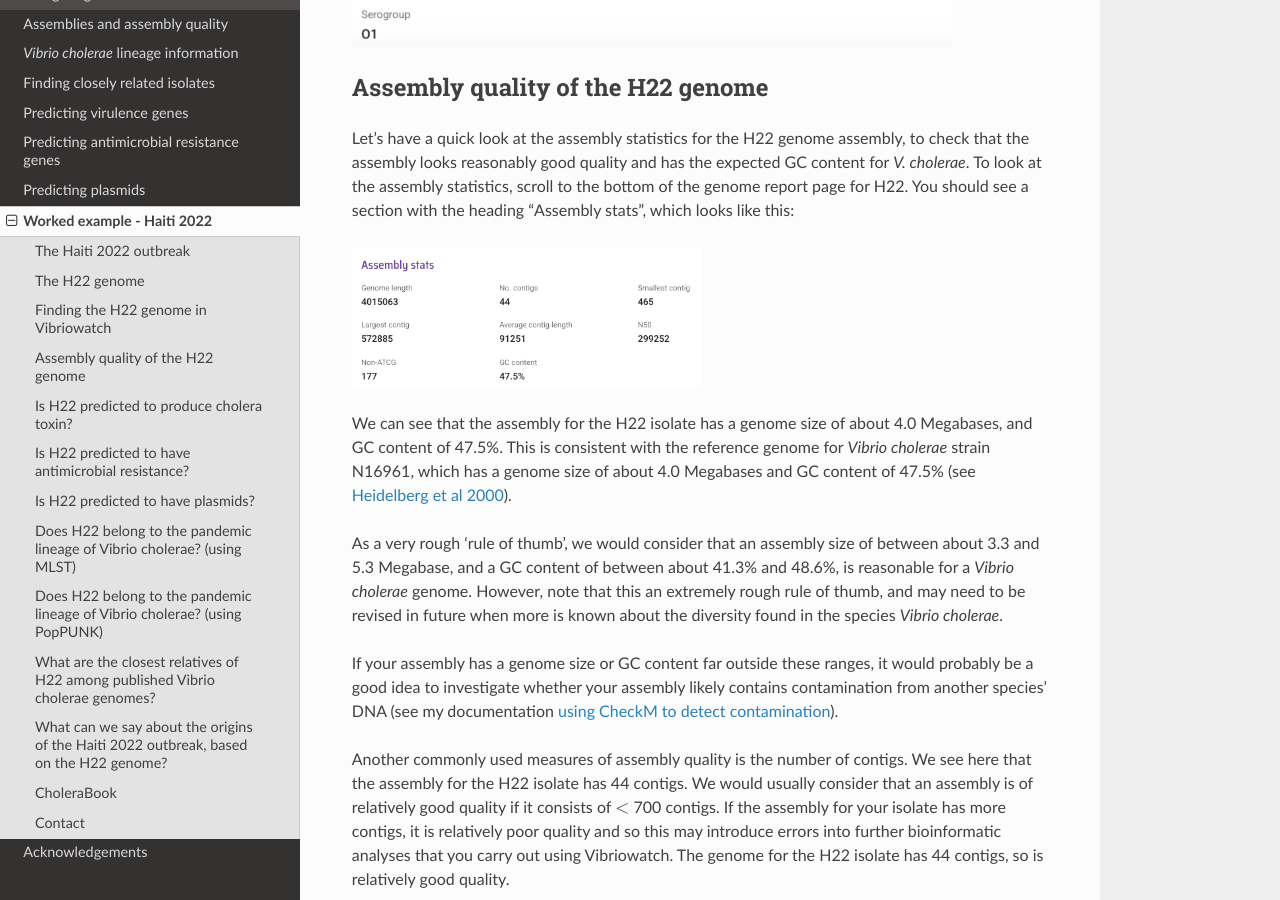
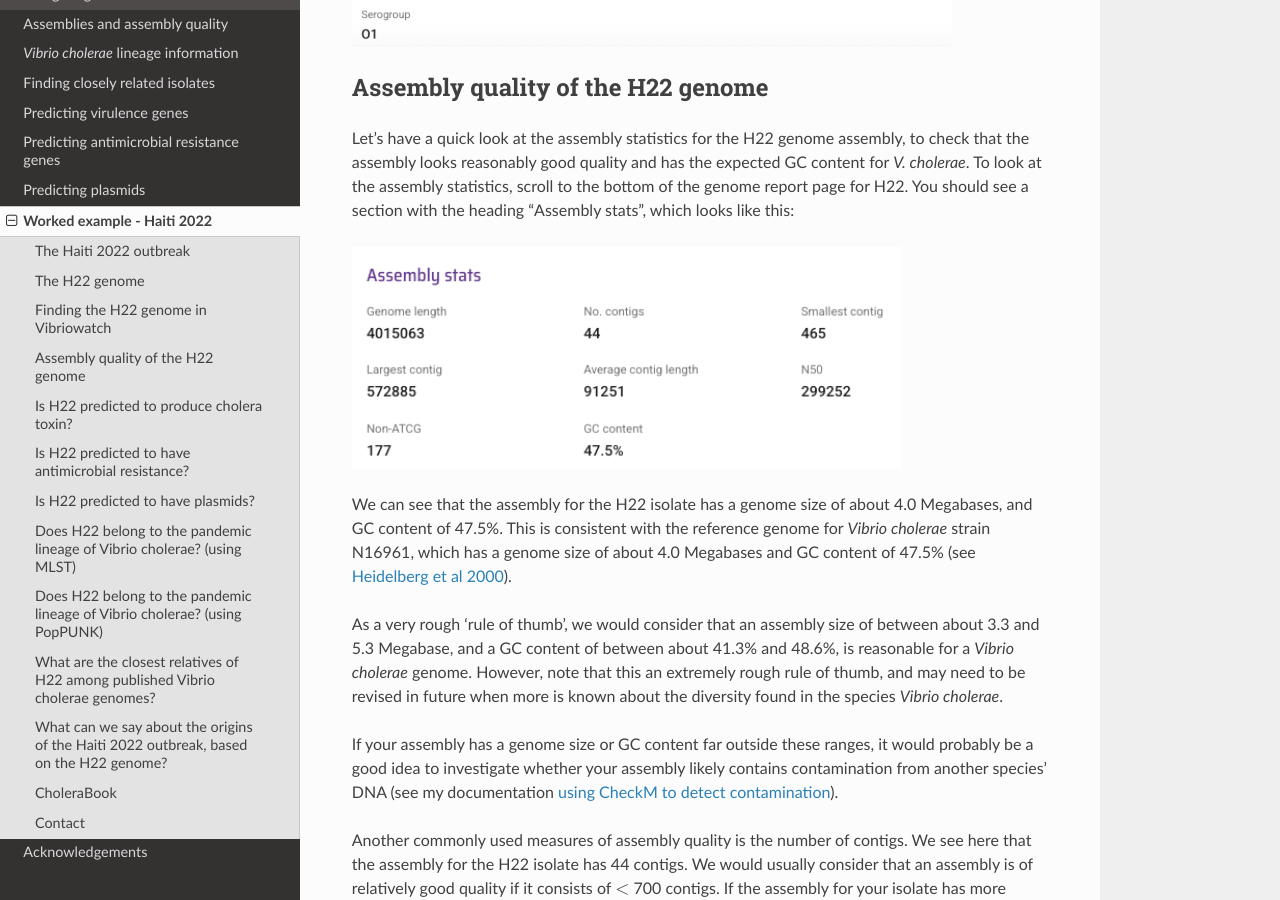
Before and after one commit to avrilcoghlan/vibriowatch, a Sphinx documentation site: the page built from docs/source/haiti.rst, in a window 1280 px wide and 900 px high, scrolled down 3946 px. Built offline with Sphinx 7.4.7 and the Read the Docs theme 3.1.0, drawn with Linux system fonts in a browser that asks for light colours.

Commit message:
Update haiti.rst

```diff
--- a/docs/source/haiti.rst
+++ b/docs/source/haiti.rst
@@ -108,7 +108,7 @@ to the bottom of the genome report page for H22. You should see a section with t
 looks like this:
 
 .. image:: Picture116.png
-  :width: 350
+  :width: 550
 
 We can see that the assembly for the H22 isolate has a genome size of about 4.0 Megabases, and GC content of 47.5%. This is consistent with the reference genome for *Vibrio cholerae* strain N16961, which has a genome size of about 4.0 Megabases and GC content of 47.5% (see `Heidelberg et al 2000`_).
 
```
